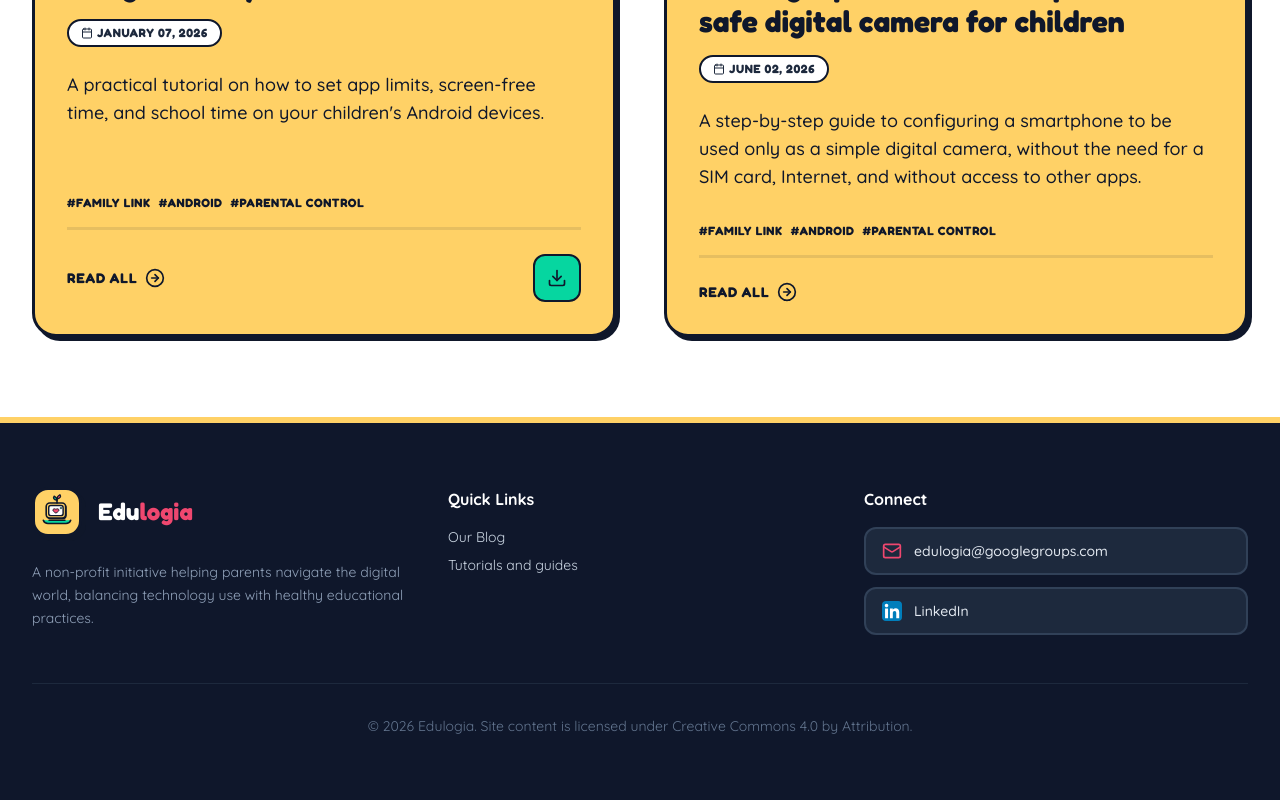
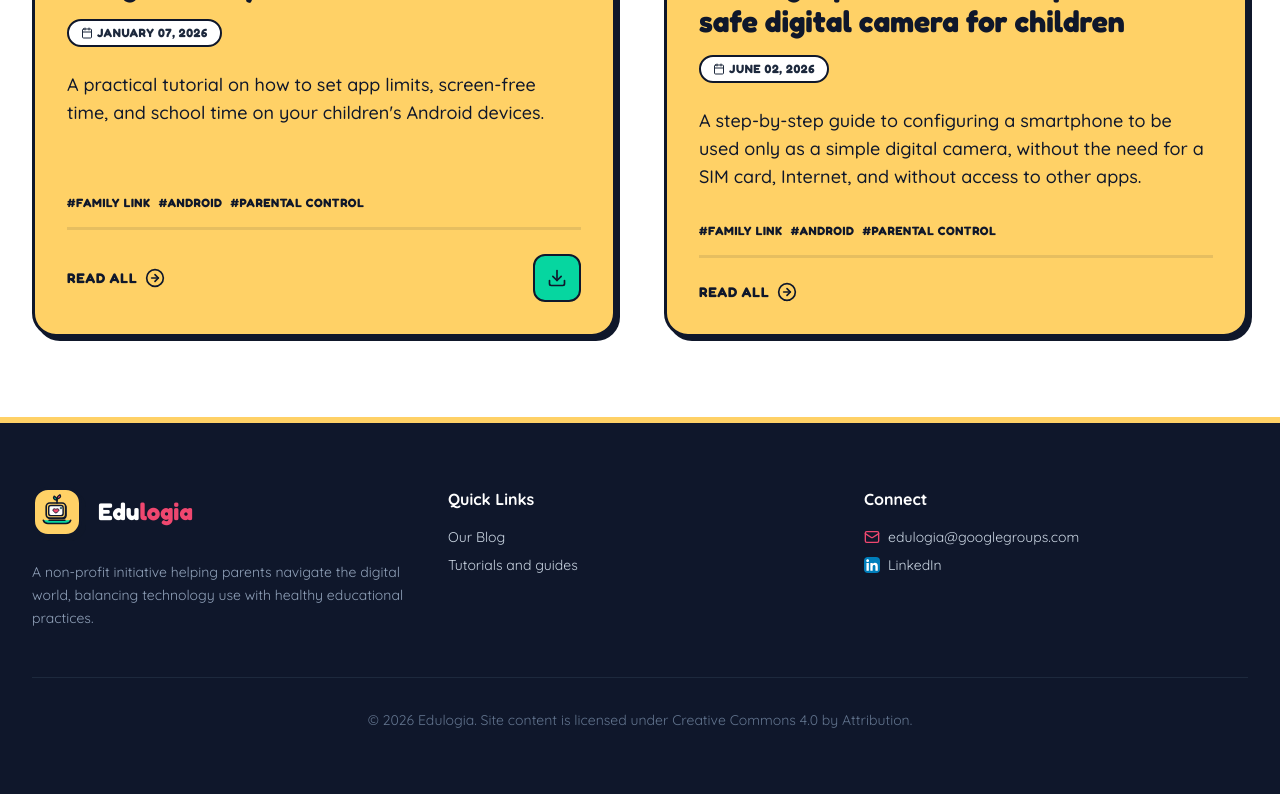
Before and after one commit to edulogia/edulogia.github.io, a React (Vite) app: page / in a window 1280 px wide. Shown: the part 1986-2786 px from the top of the page. Built offline with nearby package versions, Linux system fonts and the light colour scheme.

Commit message:
Better contact section

```diff
--- a/src/components/Layout.tsx
+++ b/src/components/Layout.tsx
@@ -147,20 +147,20 @@ export default function Layout() {
             </div>
             <div>
               <h3 className="font-bold text-white mb-4">{t('layout.footer.connect')}</h3>
-              <div className="flex flex-col gap-3">
-                <div className="inline-flex items-center gap-3 bg-slate-800 border-2 border-slate-700 rounded-xl px-4 py-3 w-full">
-                  <Mail className="w-5 h-5 text-brand-pink" />
-                  <a href="mailto:edulogia@googlegroups.com" className="text-slate-200 hover:text-brand-yellow transition-colors font-medium text-sm">
+              <ul className="space-y-2 text-sm">
+                <li className="flex items-center gap-2">
+                  <Mail className="w-4 h-4 text-brand-pink" />
+                  <a href="mailto:edulogia@googlegroups.com" className="hover:text-brand-yellow transition-colors">
                     edulogia@googlegroups.com
                   </a>
-                </div>
-                <div className="inline-flex items-center gap-3 bg-slate-800 border-2 border-slate-700 rounded-xl px-4 py-3 w-full">
-                  <img src="/assets/linkedin_icon.svg" alt="LinkedIn" className="w-5 h-5 rounded-sm" />
-                  <a href="https://www.linkedin.com/company/edulogia-it" target="_blank" rel="noopener noreferrer" className="text-slate-200 hover:text-brand-yellow transition-colors font-medium text-sm">
+                </li>
+                <li className="flex items-center gap-2">
+                  <img src="/assets/linkedin_icon.svg" alt="LinkedIn" className="w-4 h-4 rounded-sm" />
+                  <a href="https://www.linkedin.com/company/edulogia-it" target="_blank" rel="noopener noreferrer" className="hover:text-brand-yellow transition-colors">
                     LinkedIn
                   </a>
-                </div>
-              </div>
+                </li>
+              </ul>
             </div>
           </div>
           <div className="border-t border-slate-800 mt-12 pt-8 text-sm text-center text-slate-500">
```
